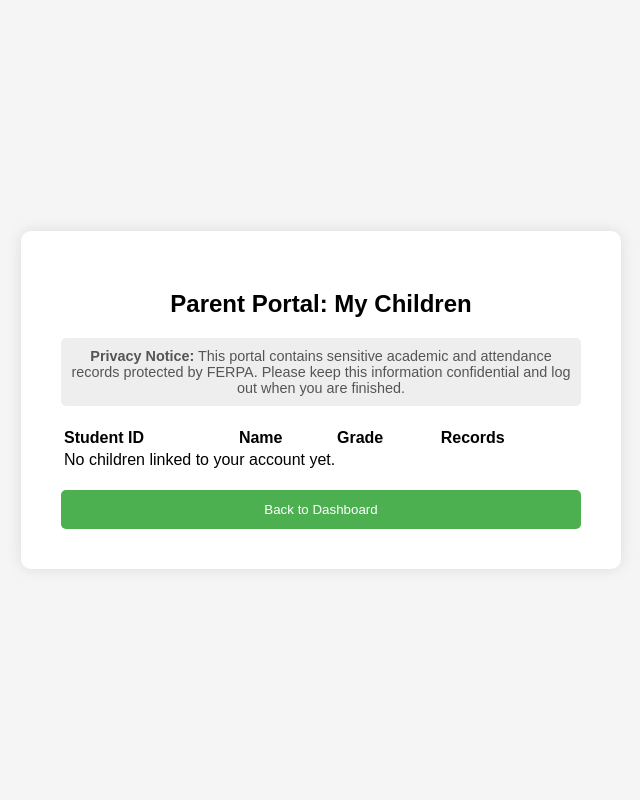
After one commit to aaronsorensen1988/School-Management-System, a FastAPI app: template templates/parent_portal.html in a window 1280 px wide. The commit adds this page. Shown: the whole page, without its empty margins (319-959 px from the left). Run offline with FastAPI, Linux system fonts and the light colour scheme; the template is opened without the code that fills it, so the values that code supplies are empty.

Commit message:
Completed T2-006 and T2-009: Built Parent Portal UI, added FERPA notice, and included automated tests

```diff
--- a/api.py
+++ b/api.py
@@ -122,14 +122,15 @@ def logout(request: Request):
 
 
 # ---------------------------------------------------------
-# DASHBOARD
+# DASHBOARD PAGE
 # ---------------------------------------------------------
 @app.get("/dashboard", response_class=HTMLResponse)
 def dashboard(request: Request, db: Session = Depends(get_db)):
     actor = current_actor(request, db)
     if actor.role is None:
         return RedirectResponse("/login", status_code=302)
-    return templates.TemplateResponse(request, "dashboard.html", {"request": request})
+    # Passing "actor" to the template so it can check roles!
+    return templates.TemplateResponse(request, "dashboard.html", {"request": request, "actor": actor})
 
 # ---------------------------------------------------------
 # STUDENTS PAGE
@@ -150,6 +151,33 @@ def students_page(request: Request, db: Session = Depends(get_db)):
         request,
         "students.html",
         {"request": request, "students": rows, "actor": actor}
+    )
+
+
+# ---------------------------------------------------------
+# PARENT PORTAL (SIEM-006 / T2-006)
+# ---------------------------------------------------------
+@app.get("/parent/portal", response_class=HTMLResponse)
+def parent_portal(request: Request, db: Session = Depends(get_db)):
+    actor = current_actor(request, db)
+
+    if actor.role is None:
+        return RedirectResponse("/login", status_code=302)
+
+    # Kick them out if they are logged in but aren't a parent
+    if actor.role != "Parent":
+        return RedirectResponse("/dashboard", status_code=302)
+
+    # Gets only the students this parent is allowed to see.
+    rows = [
+        redact(StudentService._to_dict(s), actor, student_user_id=s.user_id)
+        for s in StudentRepository(db).list_visible(actor)
+    ]
+
+    return templates.TemplateResponse(
+        request,
+        "parent_portal.html",
+        {"request": request, "children": rows}
     )
 
 # ---------------------------------------------------------
--- /dev/null
+++ b/templates/parent_portal.html
@@ -0,0 +1,48 @@
+<!DOCTYPE html>
+<html>
+<head>
+    <title>Parent Portal</title>
+    <link rel="stylesheet" href="/static/styles.css">
+</head>
+<body>
+
+<div class="login-container" style="width:520px;">
+    <h2>Parent Portal: My Children</h2>
+
+    <p style="font-size: 0.9em; color: #555; background-color: #eee; padding: 10px; border-radius: 5px;">
+        <strong>Privacy Notice:</strong> This portal contains sensitive academic and attendance records protected by FERPA. Please keep this information confidential and log out when you are finished.
+    </p>
+
+    <table style="width:100%; text-align:left; margin-top:20px;">
+        <tr>
+            <th>Student ID</th>
+            <th>Name</th>
+            <th>Grade</th>
+            <th>Records</th>
+        </tr>
+
+        {% for child in children %}
+        <tr>
+            <td>{{ child.student_number }}</td>
+            <td>{{ child.name }}</td>
+            <td>{{ child.grade }}</td>
+            <td>
+                <!-- Links to the student profile page -->
+                <button onclick="window.location.href='/ui/student/{{ child.id }}'">
+                    View Records
+                </button>
+            </td>
+        </tr>
+        {% else %}
+        <tr>
+            <td colspan="4">No children linked to your account yet.</td>
+        </tr>
+        {% endfor %}
+    </table>
+
+    <br>
+    <button onclick="window.location.href='/dashboard'">Back to Dashboard</button>
+</div>
+
+</body>
+</html>
```
Also changed, not shown: templates/dashboard.html (+9 -3 lines), tests/test_parent_portal.py (added, +82 -0 lines).
